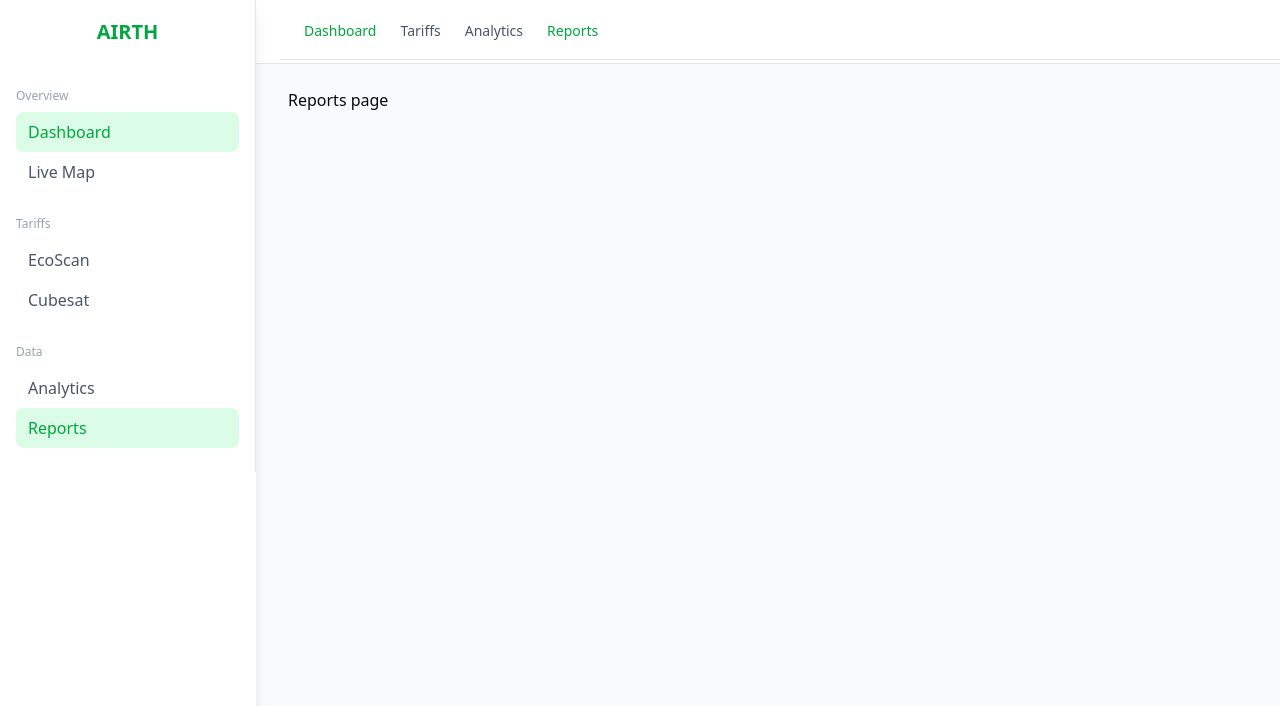
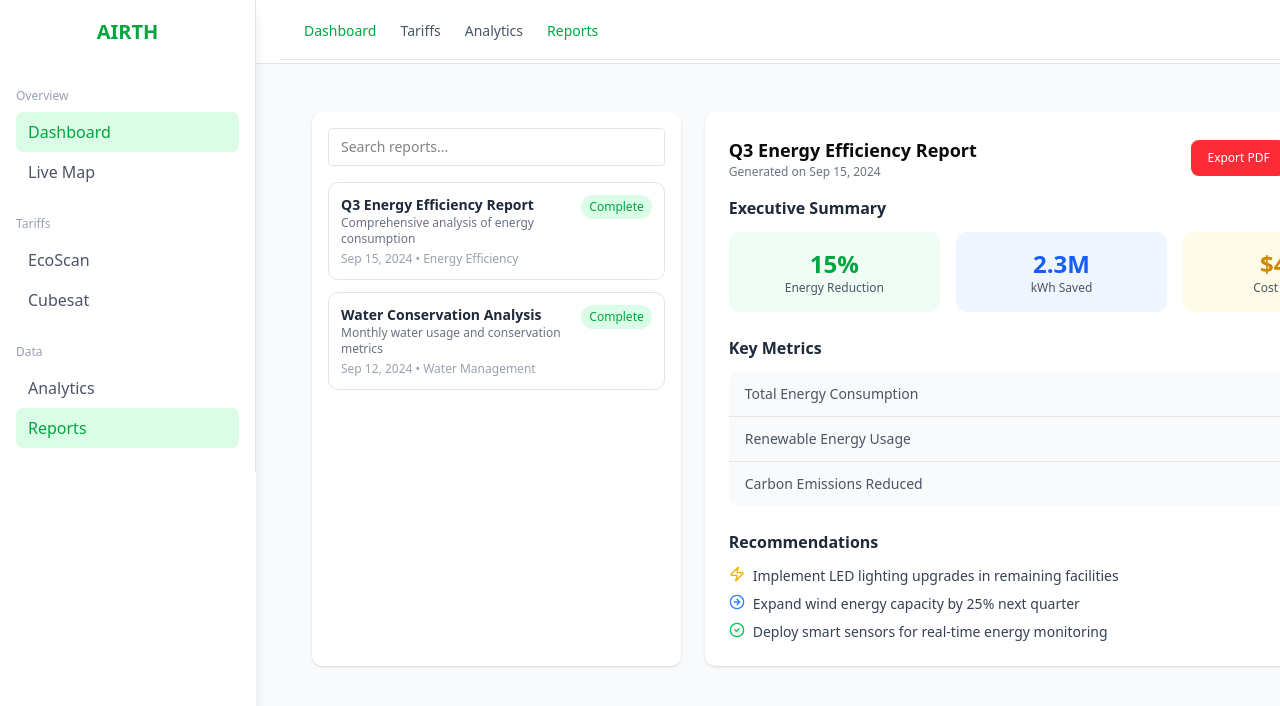
Before and after one commit to hamidhiii/ARTH, a React (Vite) app: page /admin/reports in a window 1280 px wide. Shown: the top 706 px of the page. Built offline with nearby package versions, Linux system fonts and the light colour scheme.

Commit message:
Admin Reports

```diff
--- a/src/App.tsx
+++ b/src/App.tsx
@@ -7,6 +7,7 @@ import Dashboard from "./pages/Dashboard"
 import PublicLayout from "./layots/PublicLayout"
 import AdminLayout from "./layots/AdminLayout"
 import Analitycs from "./pages/Analitycs"
+import Reports from "./pages/Reports"
 
 
 export default function App() {
@@ -25,7 +26,7 @@ export default function App() {
         <Route index element={<Dashboard />} />
         <Route path="tariffs" element={<div>Tariffs page</div>} />
         <Route path="analytics" element={<Analitycs/>} />
-        <Route path="reports" element={<div>Reports page</div>} />
+        <Route path="reports" element={<Reports/>} />
         <Route path="live-map" element={<div>Live map page</div>} />
       </Route>
     </Routes>
--- /dev/null
+++ b/src/components/Dashboard/MissionReports/ExecutiveSummary.tsx
@@ -0,0 +1,29 @@
+interface ExecutiveSummaryProps {
+    summary: {
+      energyReduction: string
+      kwhSaved: string
+      costSavings: string
+    }
+  }
+
+  export default function ExecutiveSummary({ summary }: ExecutiveSummaryProps) {
+    return (
+      <div className="mb-6">
+        <h3 className="font-semibold text-gray-800 mb-3">Executive Summary</h3>
+        <div className="grid grid-cols-1 sm:grid-cols-3 gap-4">
+          <div className="bg-green-50 rounded-lg p-4 text-center">
+            <p className="text-2xl font-bold text-green-600">{summary.energyReduction}</p>
+            <p className="text-xs text-gray-600">Energy Reduction</p>
+          </div>
+          <div className="bg-blue-50 rounded-lg p-4 text-center">
+            <p className="text-2xl font-bold text-blue-600">{summary.kwhSaved}</p>
+            <p className="text-xs text-gray-600">kWh Saved</p>
+          </div>
+          <div className="bg-yellow-50 rounded-lg p-4 text-center">
+            <p className="text-2xl font-bold text-yellow-600">{summary.costSavings}</p>
+            <p className="text-xs text-gray-600">Cost Savings</p>
+          </div>
+        </div>
+      </div>
+    )
+  }
--- /dev/null
+++ b/src/components/Dashboard/MissionReports/KeyMetrics.tsx
@@ -0,0 +1,22 @@
+interface KeyMetricsProps {
+    metrics: { label: string; value: string }[]
+  }
+
+  export default function KeyMetrics({ metrics }: KeyMetricsProps) {
+    return (
+      <div className="mb-6">
+        <h3 className="font-semibold text-gray-800 mb-3">Key Metrics</h3>
+        <div className="bg-gray-50 rounded-lg divide-y">
+          {metrics.map((metric, idx) => (
+            <div
+              key={idx}
+              className="flex justify-between px-4 py-3 text-sm"
+            >
+              <span className="text-gray-600">{metric.label}</span>
+              <span className="font-medium text-gray-800">{metric.value}</span>
+            </div>
+          ))}
+        </div>
+      </div>
+    )
+  }
--- /dev/null
+++ b/src/components/Dashboard/MissionReports/Recommendations.tsx
@@ -0,0 +1,25 @@
+import { CheckCircle2, ArrowRightCircle, Zap } from "lucide-react"
+
+interface RecommendationsProps {
+  items: string[]
+}
+
+export default function Recommendations({ items }: RecommendationsProps) {
+  const icons = [<Zap key="1" className="w-4 h-4 text-yellow-500" />,
+                 <ArrowRightCircle key="2" className="w-4 h-4 text-blue-500" />,
+                 <CheckCircle2 key="3" className="w-4 h-4 text-green-500" />]
+
+  return (
+    <div>
+      <h3 className="font-semibold text-gray-800 mb-3">Recommendations</h3>
+      <ul className="space-y-2">
+        {items.map((item, idx) => (
+          <li key={idx} className="flex items-start gap-2 text-sm text-gray-700">
+            {icons[idx % icons.length]}
+            <span>{item}</span>
+          </li>
+        ))}
+      </ul>
+    </div>
+  )
+}
--- /dev/null
+++ b/src/components/Dashboard/MissionReports/ReportCard.tsx
@@ -0,0 +1,25 @@
+import { cn } from "@/lib/utils"
+
+export default function ReportCard({ report, onClick }: any) {
+  return (
+    <div
+      className="border rounded-lg p-3 cursor-pointer hover:bg-gray-50 flex justify-between"
+      onClick={onClick}
+    >
+      <div>
+        <h3 className="font-semibold text-gray-800 text-sm">{report.title}</h3>
+        <p className="text-xs text-gray-500">{report.description}</p>
+        <p className="text-xs text-gray-400 mt-1">{report.date} • {report.category}</p>
+      </div>
+      <span
+        className={cn(
+          "text-xs px-2 py-1 rounded-full h-fit",
+          report.status === "Complete" && "bg-green-100 text-green-600",
+          report.status === "In Progress" && "bg-yellow-100 text-yellow-600"
+        )}
+      >
+        {report.status}
+      </span>
+    </div>
+  )
+}
--- /dev/null
+++ b/src/components/Dashboard/MissionReports/ReportDetail.tsx
@@ -0,0 +1,31 @@
+import ExecutiveSummary from "./ExecutiveSummary"
+import KeyMetrics from "./KeyMetrics"
+import Recommendations from "./Recommendations"
+import { reports } from "@/constants/reports"
+import { Button } from "@/components/ui/button"
+
+export default function ReportDetail({ id }: { id: number }) {
+  const report = reports.find((r) => r.id === id)
+  if (!report) return <p>No report selected</p>
+
+  return (
+    <div className="flex-1 bg-white rounded-lg shadow p-6">
+      {/* Header */}
+      <div className="flex justify-between items-center mb-4">
+        <div>
+          <h2 className="font-bold text-lg">{report.title}</h2>
+          <p className="text-xs text-gray-500">Generated on {report.date}</p>
+        </div>
+        <div className="flex gap-2">
+          <Button className="bg-red-500 hover:bg-red-600 text-white text-xs">Export PDF</Button>
+          <Button className="bg-green-500 hover:bg-green-600 text-white text-xs">Export Excel</Button>
+        </div>
+      </div>
+
+      {/* Sections */}
+      <ExecutiveSummary summary={report.summary} />
+      <KeyMetrics metrics={report.metrics} />
+      <Recommendations items={report.recommendations} />
+    </div>
+  )
+}
--- /dev/null
+++ b/src/components/Dashboard/MissionReports/ReportsList.tsx
@@ -0,0 +1,22 @@
+import { reports } from "@/constants/reports"
+import ReportCard from "./ReportCard"
+
+export default function ReportsList({ onSelect }: { onSelect: (id: number) => void }) {
+  return (
+    <div className="bg-white p-4 rounded-lg shadow w-full lg:w-1/3">
+      <div className="flex items-center gap-2 mb-4">
+        <input
+          type="text"
+          placeholder="Search reports..."
+          className="flex-1 border rounded px-3 py-2 text-sm"
+        />
+      </div>
+
+      <div className="flex flex-col gap-3">
+        {reports.map((report) => (
+          <ReportCard key={report.id} report={report} onClick={() => onSelect(report.id)} />
+        ))}
+      </div>
+    </div>
+  )
+}
--- /dev/null
+++ b/src/constants/reports.ts
@@ -0,0 +1,44 @@
+export const reports = [
+    {
+      id: 1,
+      title: "Q3 Energy Efficiency Report",
+      description: "Comprehensive analysis of energy consumption",
+      date: "Sep 15, 2024",
+      category: "Energy Efficiency",
+      status: "Complete",
+      summary: {
+        energyReduction: "15%",
+        kwhSaved: "2.3M",
+        costSavings: "$45K",
+      },
+      metrics: [
+        { label: "Total Energy Consumption", value: "12.8 MWh" },
+        { label: "Renewable Energy Usage", value: "68%" },
+        { label: "Carbon Emissions Reduced", value: "1,250 tons CO2" },
+      ],
+      recommendations: [
+        "Implement LED lighting upgrades in remaining facilities",
+        "Expand wind energy capacity by 25% next quarter",
+        "Deploy smart sensors for real-time energy monitoring",
+      ],
+    },
+    {
+      id: 2,
+      title: "Water Conservation Analysis",
+      description: "Monthly water usage and conservation metrics",
+      date: "Sep 12, 2024",
+      category: "Water Management",
+      status: "Complete",
+      summary: { energyReduction: "10%", kwhSaved: "1.5M", costSavings: "$20K" },
+      metrics: [
+        { label: "Total Water Saved", value: "800k L" },
+        { label: "Efficiency Increase", value: "12%" },
+        { label: "Carbon Benefit", value: "500 tons CO2" },
+      ],
+      recommendations: [
+        "Fix leaks in pipelines",
+        "Introduce water recycling systems",
+      ],
+    },
+    // можно добавить ещё отчёты
+  ]
--- /dev/null
+++ b/src/pages/Reports.tsx
@@ -0,0 +1,15 @@
+import { useState } from "react"
+import { reports } from "@/constants/reports"
+import ReportsList from "@/components/Dashboard/MissionReports/ReportsList"
+import ReportDetail from "@/components/Dashboard/MissionReports/ReportDetail"
+
+export default function Reports() {
+  const [selected, setSelected] = useState<number>(reports[0].id)
+
+  return (
+    <div className="flex flex-col lg:flex-row gap-6 p-6">
+      <ReportsList onSelect={setSelected} />
+      <ReportDetail id={selected} />
+    </div>
+  )
+}
```
